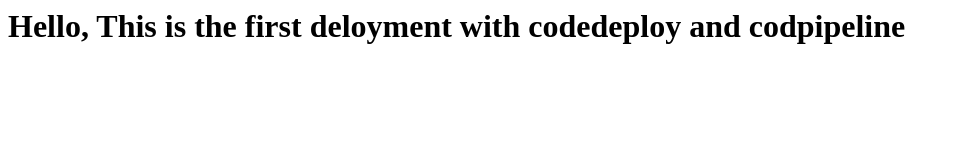
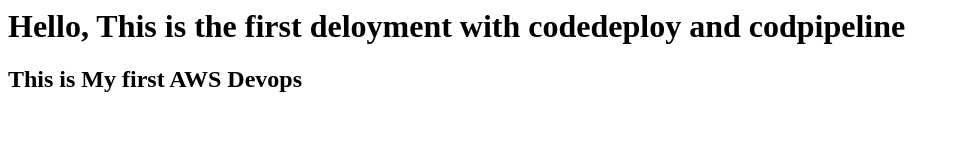
Before and after one commit to maddy-devops/website, a plain HTML site: page index.html in a window 1280 px wide. Shown: the whole page, without its empty margins (0-960 px from the left). Drawn offline with Linux system fonts and the light colour scheme.

Commit message:
second commit

```diff
--- a/index.html
+++ b/index.html
@@ -3,5 +3,8 @@
     <h1>
       Hello, This is the first deloyment with codedeploy and codpipeline
     </h1>
+    <h2>
+     This is My first AWS Devops
+    </h2>
   </body>
 </html>
```
